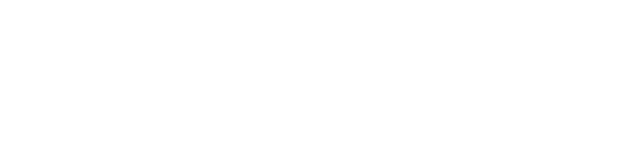
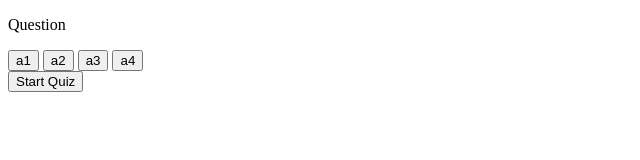
Before and after one commit to Adolfo-G/AG-Homework-4, a plain HTML site: page index.html in a window 1280 px wide. Shown: the whole page, without its empty margins (0-640 px from the left). Drawn offline with Linux system fonts and the light colour scheme.

Commit message:
added html button and text

```diff
--- a/index.html
+++ b/index.html
@@ -7,7 +7,19 @@
 </head>
 
 <body>
+    <div id="container" class="hide">
+        <p id="question">Question</p>
+        <div id="answer-btn-list" class="answer-btn-list">
+            <button class="answer-btn">a1</button>
+            <button class="answer-btn">a2</button>
+            <button class="answer-btn">a3</button>
+            <button class="answer-btn">a4</button>
+        </div>
+           <div class="extra-btns">
+                <button id="start-btn">Start Quiz</button>
+           </div>
 
+    </div>
 
 
 
```
Also changed, not shown: script.js (+15 -0 lines).
